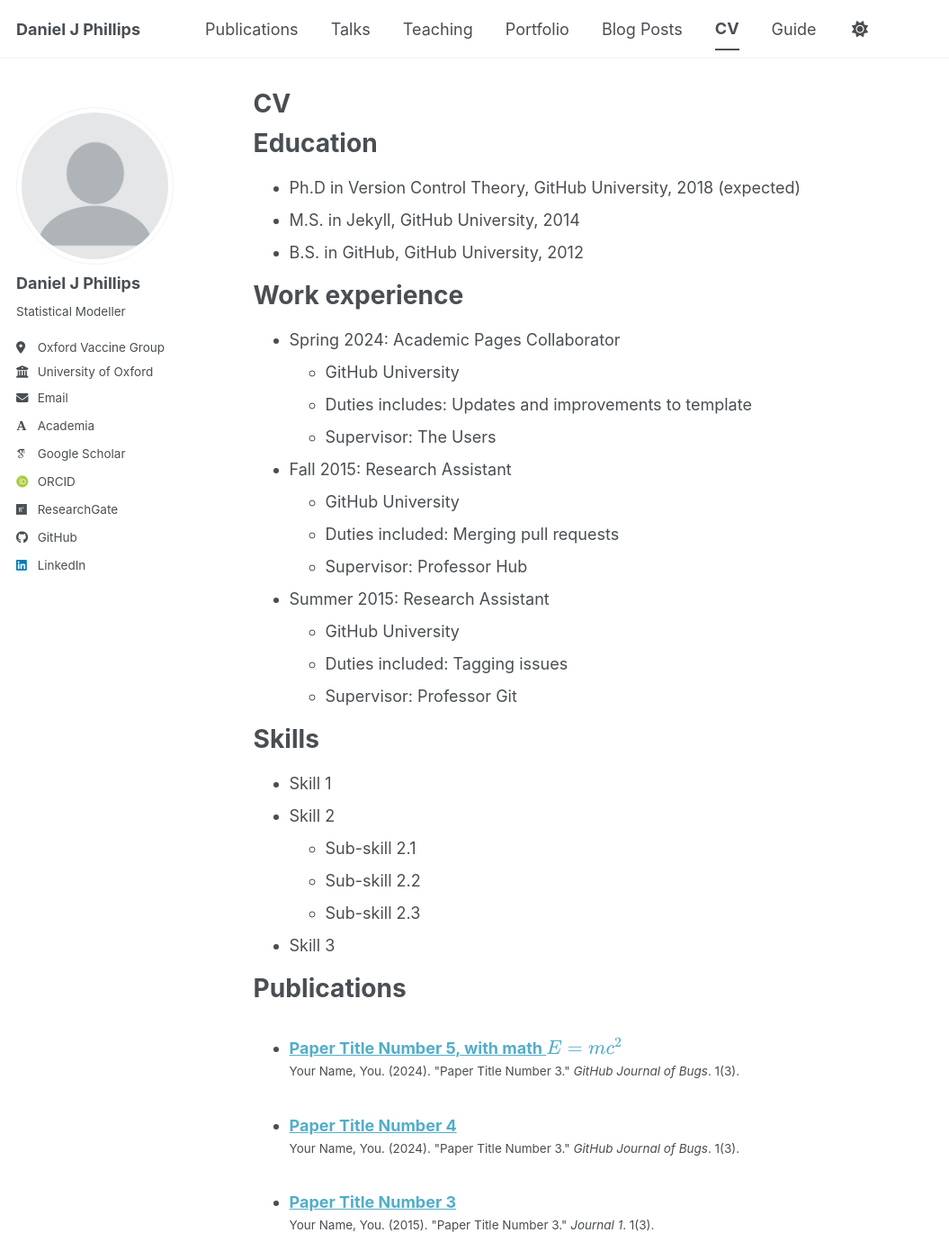
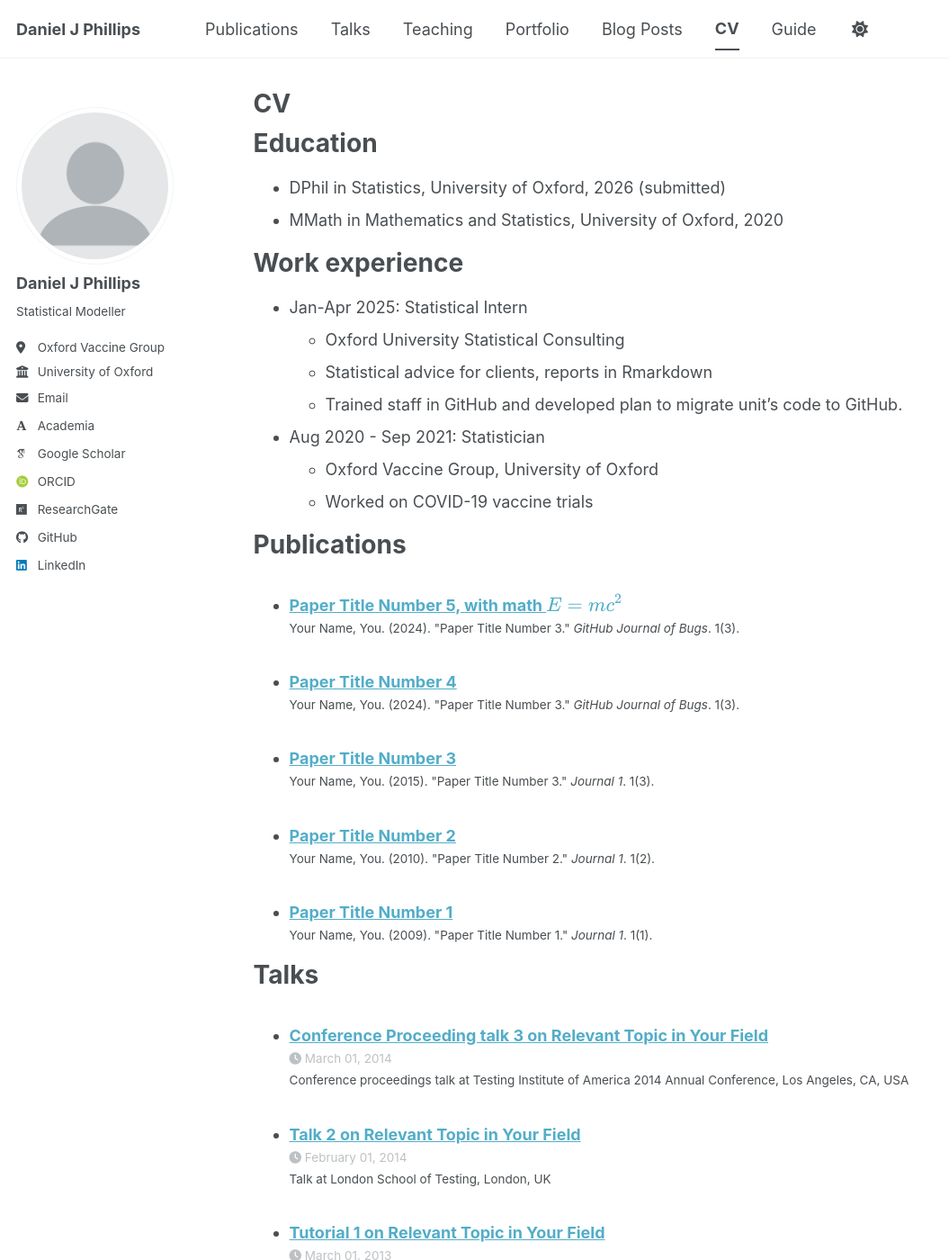
Before and after one commit to danphillipsstats/danphillipsstats.github.io, a Jekyll site: the page built from _pages/cv.md, in a window 1280 px wide and 1400 px high. Shown: the whole window at 90% size, without its empty margins (0-1055 px from the left). Built offline with Jekyll 4.4.1, drawn with Linux system fonts in a browser that asks for light colours; some web fonts are replaced; a script bundle is joined from its source files by our own code; library files that are not in the unit come from our copies; some of the changed text lies outside the part shown.

Commit message:
Update cv.md
Initial updates to CV, not completed yet

```diff
--- a/_pages/cv.md
+++ b/_pages/cv.md
@@ -11,35 +11,19 @@ redirect_from:
 
 Education
 ======
-* Ph.D in Version Control Theory, GitHub University, 2018 (expected)
-* M.S. in Jekyll, GitHub University, 2014
-* B.S. in GitHub, GitHub University, 2012
+* DPhil in Statistics, University of Oxford, 2026 (submitted)
+* MMath in Mathematics and Statistics, University of Oxford, 2020
 
 Work experience
 ======
-* Spring 2024: Academic Pages Collaborator
-  * GitHub University
-  * Duties includes: Updates and improvements to template
-  * Supervisor: The Users
+* Jan-Apr 2025: Statistical Intern
+  * Oxford University Statistical Consulting
+  * Statistical advice for clients, reports in Rmarkdown
+  * Trained staff in GitHub and developed plan to migrate unit's code to GitHub.
 
-* Fall 2015: Research Assistant
-  * GitHub University
-  * Duties included: Merging pull requests
-  * Supervisor: Professor Hub
-
-* Summer 2015: Research Assistant
-  * GitHub University
-  * Duties included: Tagging issues
-  * Supervisor: Professor Git
-
-Skills
-======
-* Skill 1
-* Skill 2
-  * Sub-skill 2.1
-  * Sub-skill 2.2
-  * Sub-skill 2.3
-* Skill 3
+* Aug 2020 - Sep 2021: Statistician
+  * Oxford Vaccine Group, University of Oxford
+  * Worked on COVID-19 vaccine trials
 
 Publications
 ======
```
Also changed, not shown: other parts of _pages/cv.md (+0 -4 lines).
